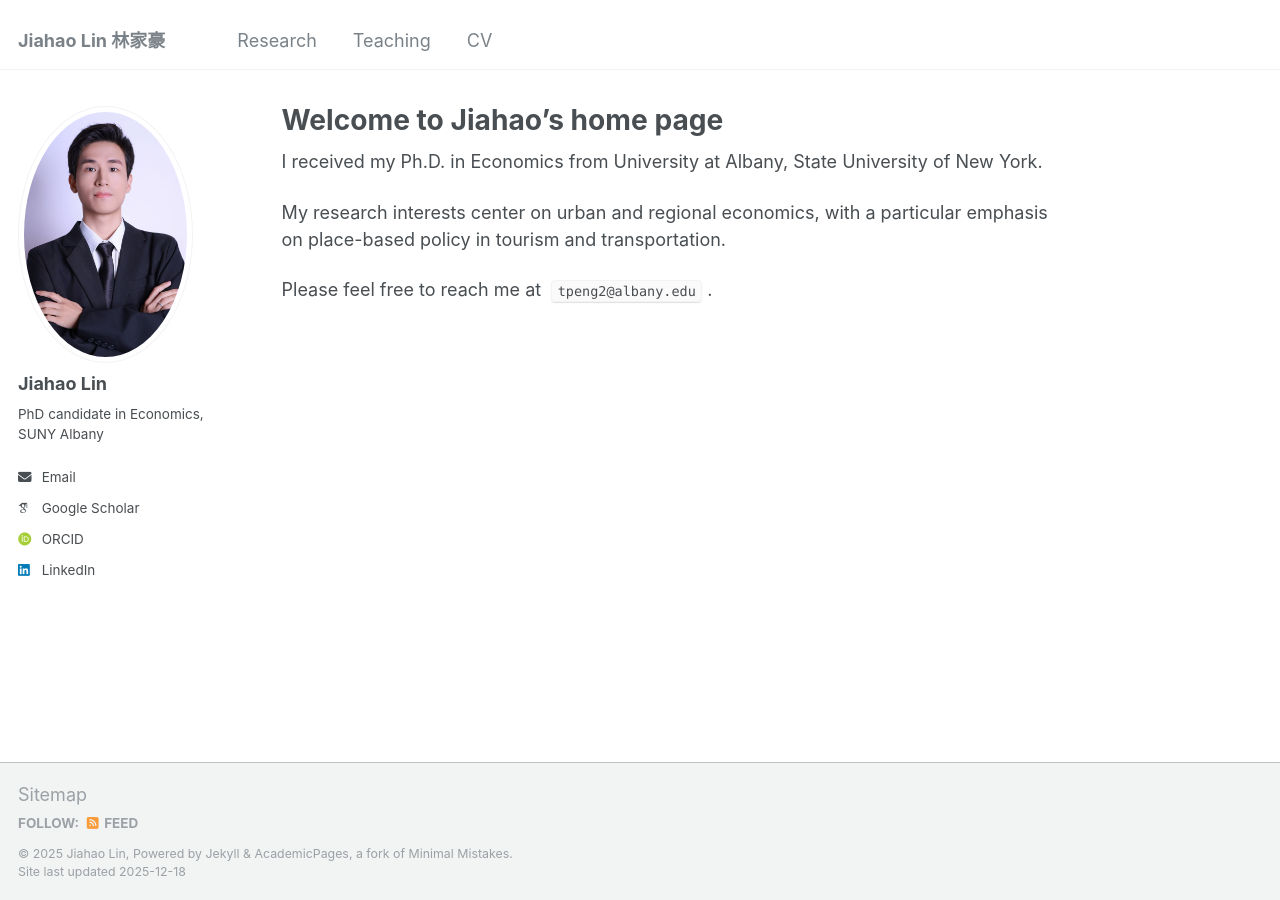
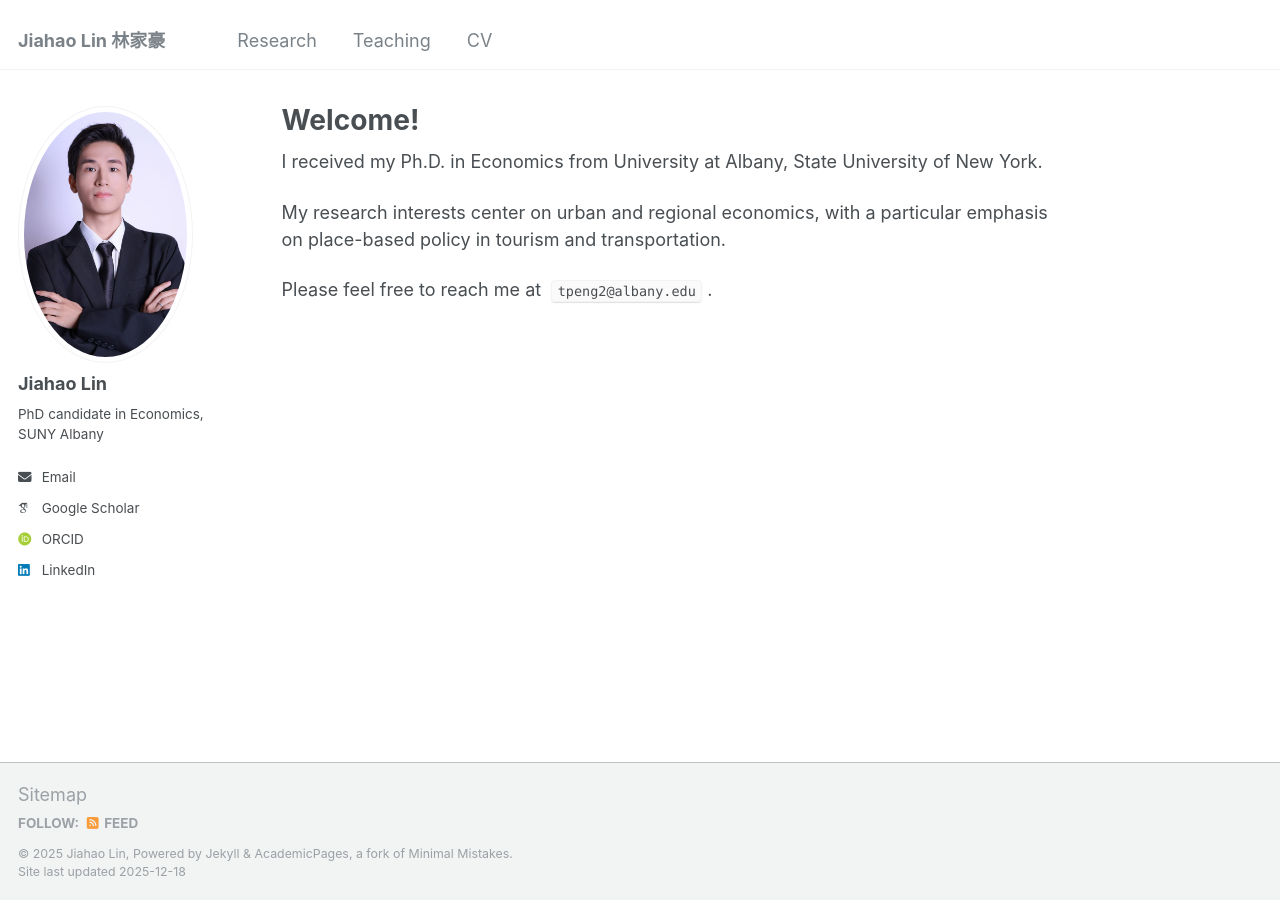
Before and after one commit to tpeng2023/webpage, a Jekyll site: the page built from _pages/about.md, in a window 1280 px wide. Built offline with Jekyll 4.4.1, drawn with Linux system fonts in a browser that asks for light colours; some web fonts are replaced.

Commit message:
Update about.md

```diff
--- a/_pages/about.md
+++ b/_pages/about.md
@@ -1,6 +1,6 @@
 ---
 permalink: /
-title: "Welcome to Jiahao's home page"
+title: "Welcome!"
 author_profile: true
 redirect_from:
   - /about/
```
